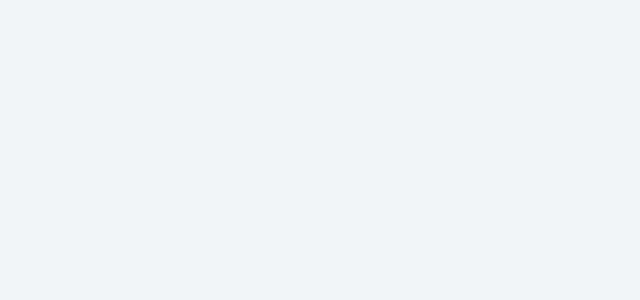
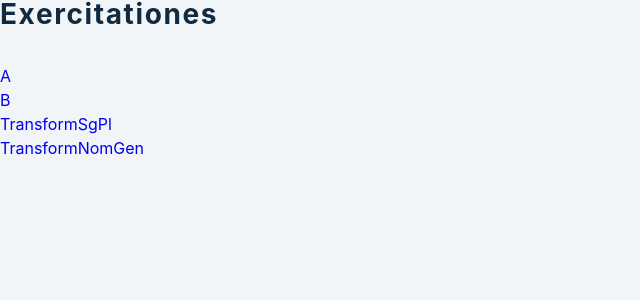
Before and after one commit to lauchRocke/flashcard, a React (Create React App) app: page /exercitationes in a window 1280 px wide. Before the commit this address had no page. Shown: the top 300 px of the page, without its empty margins (0-640 px from the left). Built offline with nearby package versions, Linux system fonts and the light colour scheme.

Commit message:
added exercitationes route

```diff
--- a/src/App.js
+++ b/src/App.js
@@ -15,7 +15,11 @@ import About from './componets/About/About';
 
 import Singular from './componets/Grammatica/Singular';
 import Indicated from './componets/Grammatica/Indicated';
-
+import Exercitationes from './componets/Exercitationes/Exercitationes';
+import A from './componets/Exercitationes/A/A';
+import B from './componets/Exercitationes/B/B';
+import TransformSgPl from './componets/Exercitationes/C/TransformSgPl';
+import TransformNomGen from './componets/Exercitationes/D/TransformNomGen';
 function App() {
   return (
     <Routes>
@@ -28,6 +32,12 @@ function App() {
         <Route path="ending" element={<Ending />} />
         <Route path="indicated" element={<Indicated />}/>
       </Route>
+      <Route path="exercitationes" element={<Exercitationes />}>
+        <Route path="a" element={<A />}/>
+        <Route path="b" element={<B />}/>
+        <Route path="transformSgPl" element={<TransformSgPl />}/>
+        <Route path="transformNomGen" element={<TransformNomGen />}/>
+      </Route>
     </Routes>
   );
 }
--- /dev/null
+++ b/src/componets/Exercitationes/A/A.jsx
@@ -0,0 +1,9 @@
+import React from 'react'
+
+function A() {
+  return (
+    <div>A</div>
+  )
+}
+
+export default A
--- /dev/null
+++ b/src/componets/Exercitationes/B/B.jsx
@@ -0,0 +1,9 @@
+import React from 'react'
+
+function B() {
+  return (
+    <div>B</div>
+  )
+}
+
+export default B
--- a/src/componets/Exercitationes/C/TransfromSgPl.jsx
+++ b/src/componets/Exercitationes/C/TransformSgPl.jsx
@@ -1,7 +1,7 @@
 import React from 'react'
 import { Link } from 'react-router-dom'
 
-function TransfromSgPl() {
+function TransformSgPl() {
   return (
     <div>
     <h3><Link to="/grammatica/singular">Singular</Link></h3>
@@ -55,4 +55,4 @@ function TransfromSgPl() {
   )
 }
 
-export default TransfromSgPl
+export default TransformSgPl
--- /dev/null
+++ b/src/componets/Exercitationes/Exercitationes.jsx
@@ -0,0 +1,24 @@
+import React from 'react';
+import TransformSgPl from './C/TransformSgPl';
+import TransformNomGen from './D/TransformNomGen';
+import { Link, Outlet } from 'react-router-dom';
+
+function Exercitationes() {
+  return (
+    <div>
+      <h3>Exercitationes</h3>
+      <br />
+      <Link to="/exercitationes/a">A</Link>
+      <br />
+      <Link to="/exercitationes/b">B</Link>
+      <br />
+      <Link to="/exercitationes/transformSgPl">TransformSgPl</Link>
+      <br />
+      <Link to="/exercitationes/transformNomGen">TransformNomGen</Link>
+      <br />
+      <Outlet />
+    </div>
+  );
+}
+
+export default Exercitationes;
--- a/src/componets/Layout/Layout.jsx
+++ b/src/componets/Layout/Layout.jsx
@@ -7,6 +7,8 @@ function Layout() {
         <h3>Layout</h3>
 
     <Link to="/grammatica">Grammatica</Link>
+    <br/>
+    <Link to="/exercitationes">Exercitationes</Link>
     </div>
   )
 }
```
